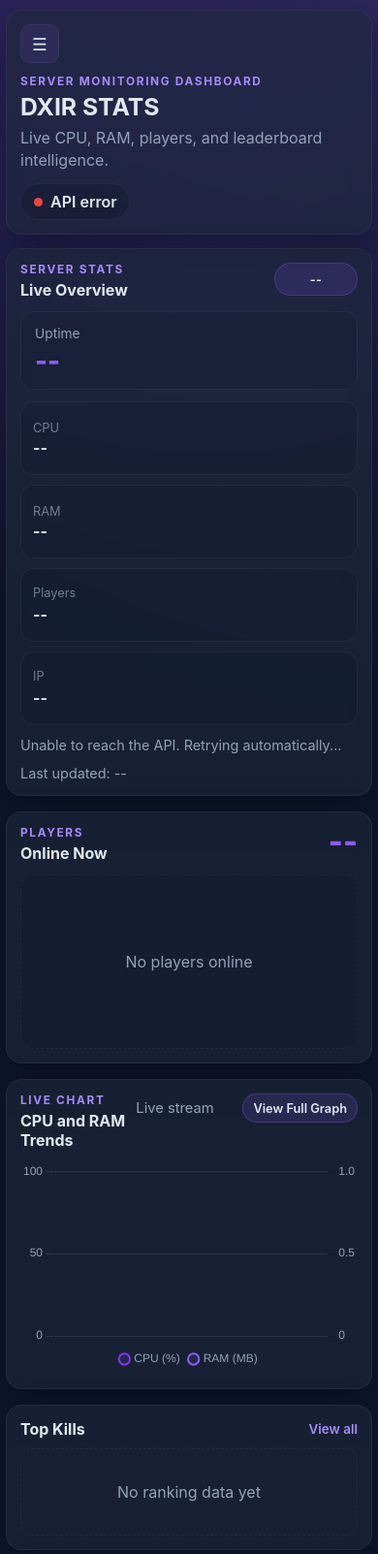
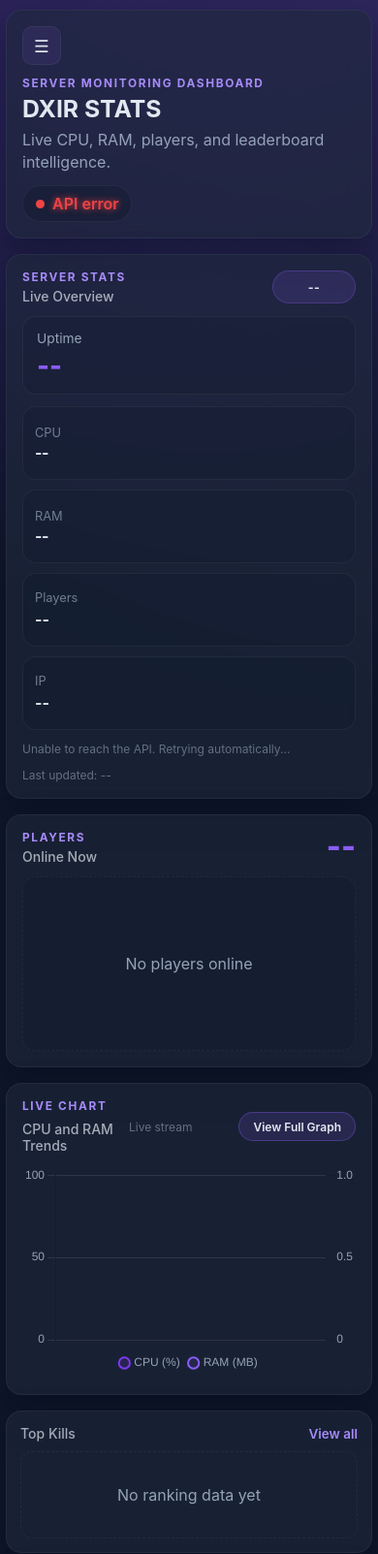
Before and after one commit to JanusIbasco-dev/dxir-stats, a website: page index.html in a window 390 px wide. Shown: the top 1603 px of the page at 97% size. Drawn offline with nearby package versions, Linux system fonts and the light colour scheme; no server answers.

Commit message:
style: polish premium panel interactions and spacing consistency

```diff
--- a/style.css
+++ b/style.css
@@ -19,6 +19,10 @@
   --chart-ticks: #94a3b8;
   --chart-tooltip-bg: #111827;
   --chart-tooltip-border: rgba(148, 163, 184, 0.2);
+  --space-xs: 8px;
+  --space-sm: 12px;
+  --space-md: 16px;
+  --space-lg: 20px;
 }
 
 body.light {
@@ -195,9 +199,9 @@ body.sidebar-open .sidebar-overlay {
   flex-direction: column;
   align-items: flex-start;
   justify-content: flex-start;
-  gap: 12px;
-  padding: 14px;
-  margin-bottom: 14px;
+  gap: var(--space-sm);
+  padding: var(--space-md);
+  margin-bottom: var(--space-md);
 }
 
 .topbar-copy h1 {
@@ -229,6 +233,14 @@ body.sidebar-open .sidebar-overlay {
   -webkit-backdrop-filter: blur(12px);
   box-shadow: var(--shadow);
   overflow: hidden;
+  transition: border-color 0.25s ease, box-shadow 0.25s ease, transform 0.25s ease, background-color 0.25s ease;
+}
+
+.card:hover,
+.header-card:hover {
+  border-color: rgba(139, 92, 246, 0.4);
+  box-shadow: 0 0 20px rgba(139, 92, 246, 0.15);
+  transform: translateY(-2px);
 }
 
 .header-card {
@@ -350,17 +362,38 @@ body.sidebar-open .sidebar-overlay {
   background: var(--danger);
 }
 
+.connection-pill[data-state="online"] {
+  color: #22c55e;
+  text-shadow: 0 0 6px currentColor;
+}
+
+.connection-pill[data-state="offline"],
+.connection-pill[data-state="error"] {
+  color: #ef4444;
+  text-shadow: 0 0 6px currentColor;
+}
+
+.online {
+  color: #22c55e;
+  text-shadow: 0 0 6px currentColor;
+}
+
+.offline {
+  color: #ef4444;
+  text-shadow: 0 0 6px currentColor;
+}
+
 .dashboard-grid {
   display: flex;
   flex-direction: column;
-  gap: 16px;
+  gap: var(--space-md);
 }
 
 .dashboard-card {
-  padding: 14px;
+  padding: var(--space-md);
   display: flex;
   flex-direction: column;
-  gap: 12px;
+  gap: var(--space-sm);
   min-height: 0;
 }
 
@@ -368,14 +401,25 @@ body.sidebar-open .sidebar-overlay {
   display: flex;
   justify-content: space-between;
   align-items: flex-start;
-  gap: 10px;
+  gap: var(--space-sm);
+}
+
+.chart-card .card-head {
+  align-items: center;
+}
+
+.chart-head-left {
+  display: flex;
+  flex-direction: column;
+  gap: 4px;
 }
 
 .stat-title,
 .compact-head h3 {
   margin: 0;
-  font-size: 1rem;
-  font-weight: 700;
+  font-size: 14px;
+  font-weight: 500;
+  opacity: 0.7;
 }
 
 .status-badge {
@@ -459,6 +503,16 @@ body.sidebar-open .sidebar-overlay {
   color: var(--text-primary);
   font-size: 1rem;
   white-space: nowrap;
+
+.value-label {
+  font-size: 12px;
+  opacity: 0.72;
+}
+
+.value-label {
+  font-size: 12px;
+  opacity: 0.72;
+}
   overflow: hidden;
   text-overflow: ellipsis;
   transition: color 0.3s ease;
@@ -468,13 +522,32 @@ body.sidebar-open .sidebar-overlay {
 .ram-value {
   font-size: 28px;
   font-weight: 700;
+  letter-spacing: -0.5px;
+  line-height: 1.05;
+  transition: color 0.3s ease;
+}
+
+.cpu-value,
+.ram-value {
+  transition: color 0.3s ease;
+}
+
+.cpu-value,
+.ram-value {
+  font-size: 28px;
+  font-weight: 700;
+  letter-spacing: -0.5px;
+  line-height: 1.05;
+  font-size: 28px;
+  font-weight: 700;
   line-height: 1.05;
 }
 
 .status-line {
   margin: 0;
   color: var(--text-secondary);
-  font-size: 0.9rem;
+  font-size: 12px;
+  opacity: 0.6;
 }
 
 .settings-anchor {
@@ -527,6 +600,7 @@ body.sidebar-open .sidebar-overlay {
   border-color: rgba(139, 92, 246, 0.4);
   background: rgba(139, 92, 246, 0.08);
   transform: translateY(-1px);
+  box-shadow: 0 0 12px rgba(139, 92, 246, 0.2);
 }
 
 .player-card__top {
@@ -604,15 +678,16 @@ body.sidebar-open .sidebar-overlay {
 .player-expand {
   margin-left: auto;
   min-height: 30px;
-  padding: 0 10px;
+  padding: 6px 14px;
   border-radius: 999px;
   border: 1px solid rgba(139, 92, 246, 0.32);
   background: rgba(139, 92, 246, 0.16);
   color: var(--text-primary);
   font: inherit;
-  font-size: 0.76rem;
+  font-size: 12px;
   font-weight: 600;
   cursor: pointer;
+  transition: all 0.2s ease;
 }
 
 .meta-pill {
@@ -644,34 +719,44 @@ body.sidebar-open .sidebar-overlay {
 
 .chart-note {
   color: var(--text-secondary);
-  font-size: 0.92rem;
+  font-size: 12px;
+  opacity: 0.6;
 }
 
 .chart-head-actions {
   display: inline-flex;
   align-items: center;
   gap: 10px;
+  margin-left: auto;
+  align-self: center;
 }
 
 .chart-expand {
   display: inline-flex;
   align-items: center;
   min-height: 30px;
-  padding: 0 10px;
+  padding: 6px 14px;
   border-radius: 999px;
   border: 1px solid rgba(139, 92, 246, 0.34);
   background: rgba(139, 92, 246, 0.14);
   color: var(--text-primary);
-  font-size: 0.8rem;
+  font-size: 12px;
   font-weight: 600;
   text-decoration: none;
-  transition: transform 0.2s ease, border-color 0.2s ease, background-color 0.2s ease;
+  transition: all 0.2s ease;
 }
 
 .chart-expand:hover {
   transform: translateY(-1px);
   border-color: rgba(139, 92, 246, 0.45);
   background: rgba(139, 92, 246, 0.2);
+  box-shadow: 0 0 10px rgba(139, 92, 246, 0.3);
+}
+
+.theme-toggle:hover,
+.player-expand:hover {
+  background: rgba(139, 92, 246, 0.25);
+  box-shadow: 0 0 10px rgba(139, 92, 246, 0.3);
 }
 
 .chart-wrap {
@@ -817,6 +902,7 @@ body.sidebar-open .sidebar-overlay {
 .leaderboard-mini-row:hover {
   border-color: rgba(139, 92, 246, 0.36);
   background: rgba(139, 92, 246, 0.09);
+  box-shadow: 0 0 12px rgba(139, 92, 246, 0.2);
 }
 
 .mini-rank {
@@ -990,6 +1076,7 @@ body.sidebar-open .sidebar-overlay {
   border-color: rgba(139, 92, 246, 0.35);
   background: rgba(139, 92, 246, 0.09);
   transform: translateY(-1px);
+  box-shadow: 0 0 12px rgba(139, 92, 246, 0.2);
 }
 
 .leaderboard-row--top {
@@ -1280,6 +1367,7 @@ body.sidebar-open .sidebar-overlay {
 @media (max-width: 767px) {
   .chart-head-actions {
     width: 100%;
+    margin-left: 0;
     justify-content: space-between;
   }
 
@@ -1293,3 +1381,16 @@ body.sidebar-open .sidebar-overlay {
     min-height: 300px;
   }
 }
+
+@media (prefers-reduced-motion: reduce) {
+  .card,
+  .header-card,
+  .theme-toggle,
+  .chart-expand,
+  .player-card,
+  .leaderboard-row,
+  .leaderboard-mini-row {
+    transition: none;
+    animation: none;
+  }
+}
```
